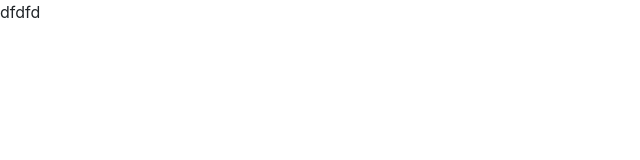
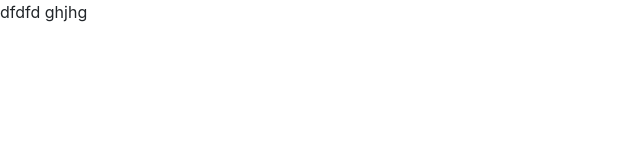
Before and after one commit to AryMiku/-hackatonaws, a plain HTML site: page index.html in a window 1280 px wide. Shown: the full height of the page, 0-640 px from the left. Drawn offline with Linux system fonts and the light colour scheme.

Commit message:
[okhjgfd

```diff
--- a/index.html
+++ b/index.html
@@ -13,5 +13,6 @@
 </head>
 <body ng-controller="storeController as store">
     {{sushis}}
+    ghjhg
 </body>
 </html>
```
